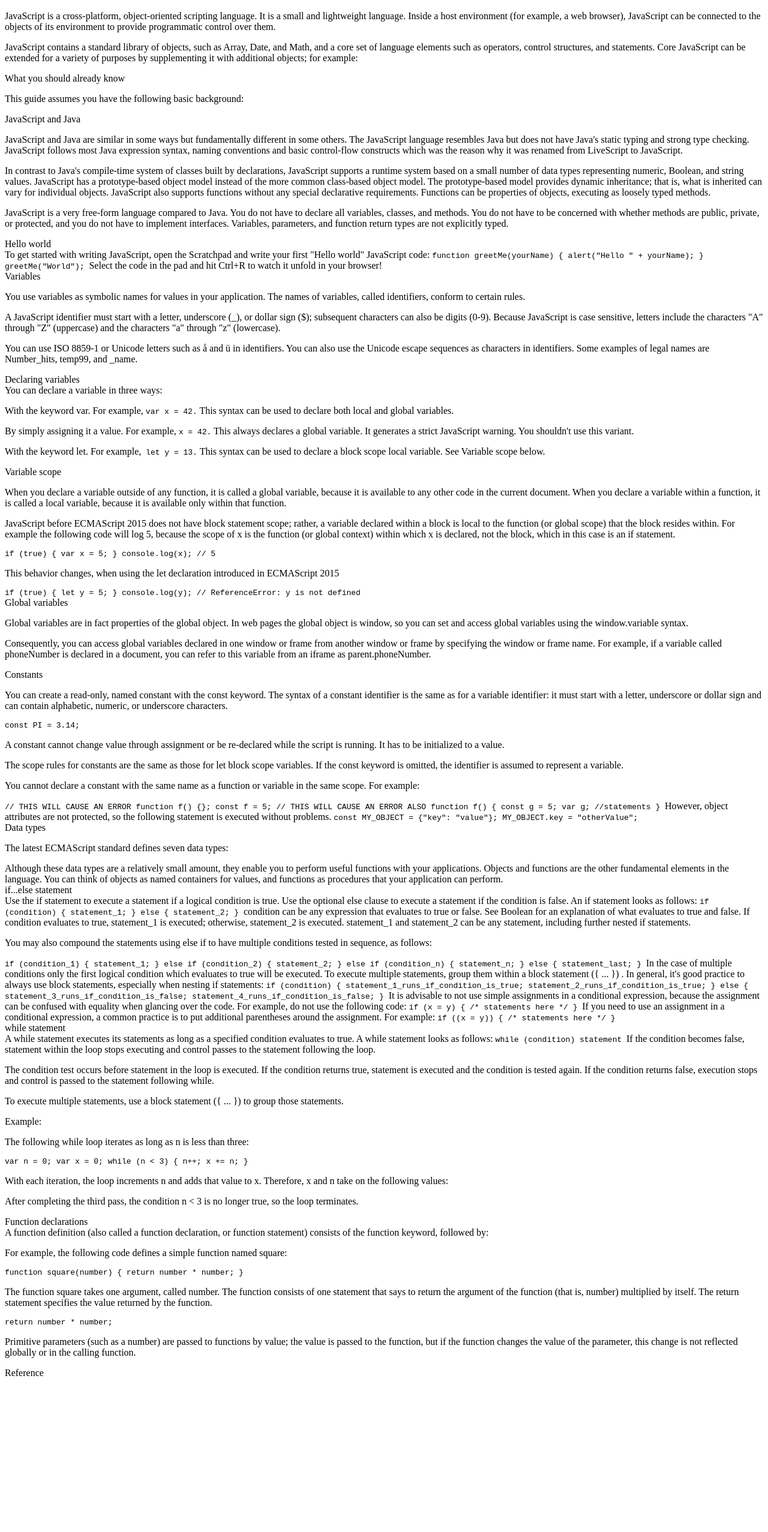
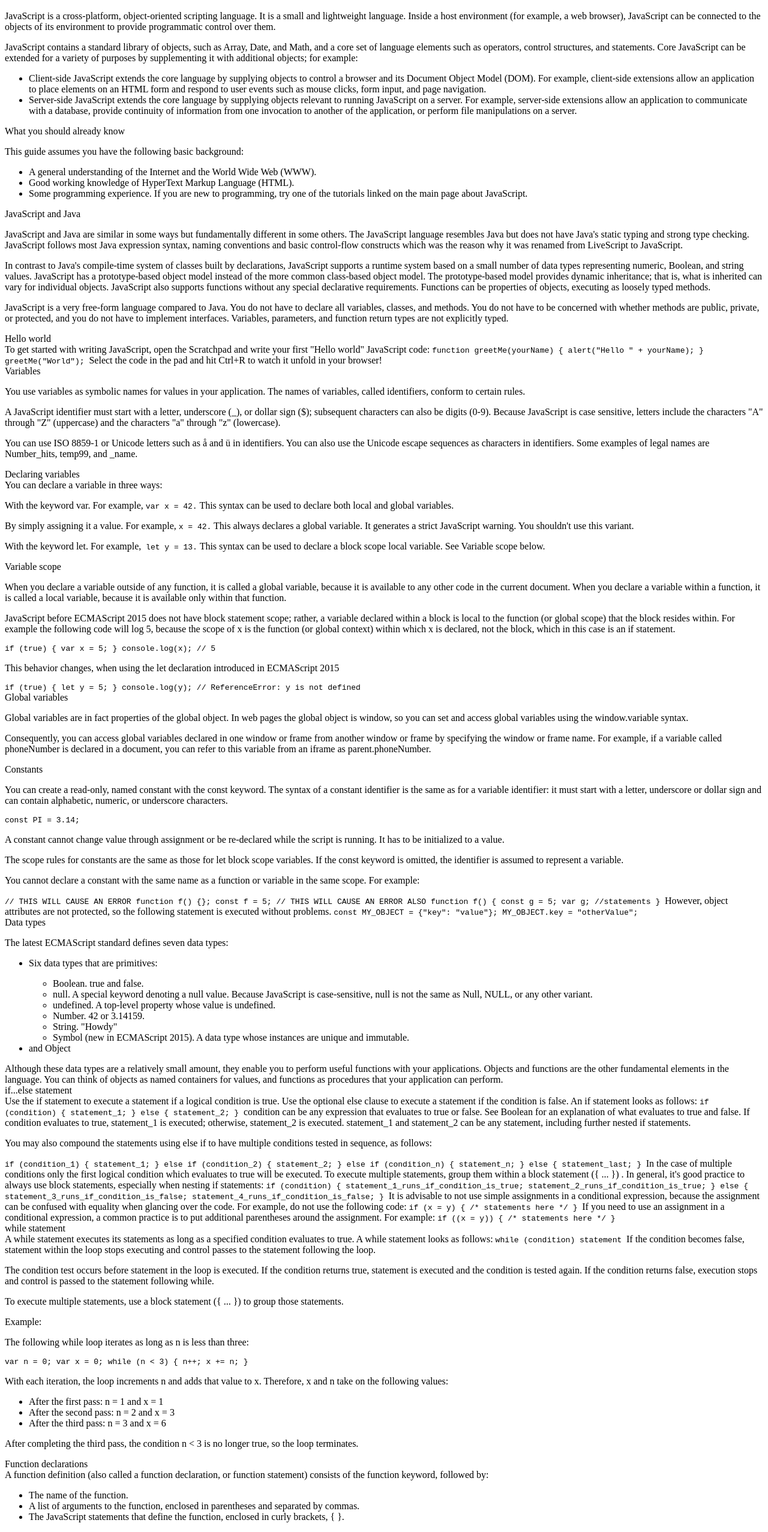
Before and after one commit to mackalex/technical_docs, a plain HTML site: page index.html in a window 1280 px wide. Shown: the part 24-2578 px from the top of the page at 60% size. Before the commit the page ends 2330 px from the top, so only its background shows below. Drawn offline with Linux system fonts and the light colour scheme.

Commit message:
Finished content copy

```diff
--- a/index.html
+++ b/index.html
@@ -18,12 +18,45 @@
             variety of purposes by supplementing it with additional objects; for
             example:
         </p>
+
+        <ul>
+            <li>
+                Client-side JavaScript extends the core language by supplying objects
+                to control a browser and its Document Object Model (DOM). For example,
+                client-side extensions allow an application to place elements on an
+                HTML form and respond to user events such as mouse clicks, form input,
+                and page navigation.
+            </li>
+
+            <li>
+                Server-side JavaScript extends the core language by supplying objects
+                relevant to running JavaScript on a server. For example, server-side
+                extensions allow an application to communicate with a database,
+                provide continuity of information from one invocation to another of
+                the application, or perform file manipulations on a server.
+            </li>
+        </ul>
     </section>
     <section class="main-section" id="What_you_should_already_know">
         <header>What you should already know</header>
         <p>
             This guide assumes you have the following basic background:
         </p>
+
+        <ul>
+            <li>
+                A general understanding of the Internet and the World Wide Web (WWW).
+            </li>
+
+            <li>
+                Good working knowledge of HyperText Markup Language (HTML).
+            </li>
+
+            <li>
+                Some programming experience. If you are new to programming, try one of
+                the tutorials linked on the main page about JavaScript.
+            </li>
+        </ul>
     </section>
     <section class="main-section" id="JavaScript_and_Java">
         <header>JavaScript and Java</header>
@@ -212,7 +245,38 @@
         <article>
             <p>The latest ECMAScript standard defines seven data types:</p>
 
-            <!--Insert the unordered list here-->
+            <ul>
+                <li>
+                    <p>Six data types that are primitives:</p>
+                    <ul>
+                        <li>
+                            Boolean. true and false.
+                        </li>
+                        <li>
+                            null. A special keyword denoting a null value. Because JavaScript
+                            is case-sensitive, null is not the same as Null, NULL, or any
+                            other variant.
+                        </li>
+                        <li>
+                            undefined. A top-level property whose value is undefined.
+                        </li>
+                        <li>
+                            Number. 42 or 3.14159.
+                        </li>
+                        <li>
+                            String. "Howdy"
+                        </li>
+                        <li>
+                            Symbol (new in ECMAScript 2015). A data type whose instances are
+                            unique and immutable.
+                        </li>
+                    </ul>
+                </li>
+
+                <li>
+                    and Object
+                </li>
+            </ul>
 
             Although these data types are a relatively small amount, they enable you
             to perform useful functions with your applications. Objects and functions
@@ -311,7 +375,17 @@
                 Therefore, x and n take on the following values:
             </p>
 
-            <!--Insert unordered list here-->
+            <ul>
+                <li>
+                    After the first pass: n = 1 and x = 1
+                </li>
+                <li>
+                    After the second pass: n = 2 and x = 3
+                </li>
+                <li>
+                    After the third pass: n = 3 and x = 6
+                </li>
+            </ul>
 
             <p>
                 After completing the third pass, the condition n &lt; 3 is no longer
@@ -325,7 +399,20 @@
             A function definition (also called a function declaration, or function
             statement) consists of the function keyword, followed by:
 
-            <!--Insert unordered list here-->
+            <ul>
+                <li>
+                    The name of the function.
+                </li>
+                <li>
+                    A list of arguments to the function, enclosed in parentheses and
+                    separated by commas.
+                </li>
+                <li>
+                    The JavaScript statements that define the function, enclosed in curly
+                    brackets, { }.
+                </li>
+            </ul>
+
             <p>
                 For example, the following code defines a simple function named square:
             </p>
@@ -353,7 +440,12 @@
     <section class="main-section" id="Reference">
         <header>Reference</header>
         <article>
-            <!--Insert unordered list here-->
+            <ul>
+                <li>
+                    All the documentation in this page is taken from
+                    <a href="https://developer.mozilla.org/en-US/docs/Web/JavaScript/Guide" target="_blank">MDN</a>
+                </li>
+            </ul>
         </article>
     </section>
 </main>
```
